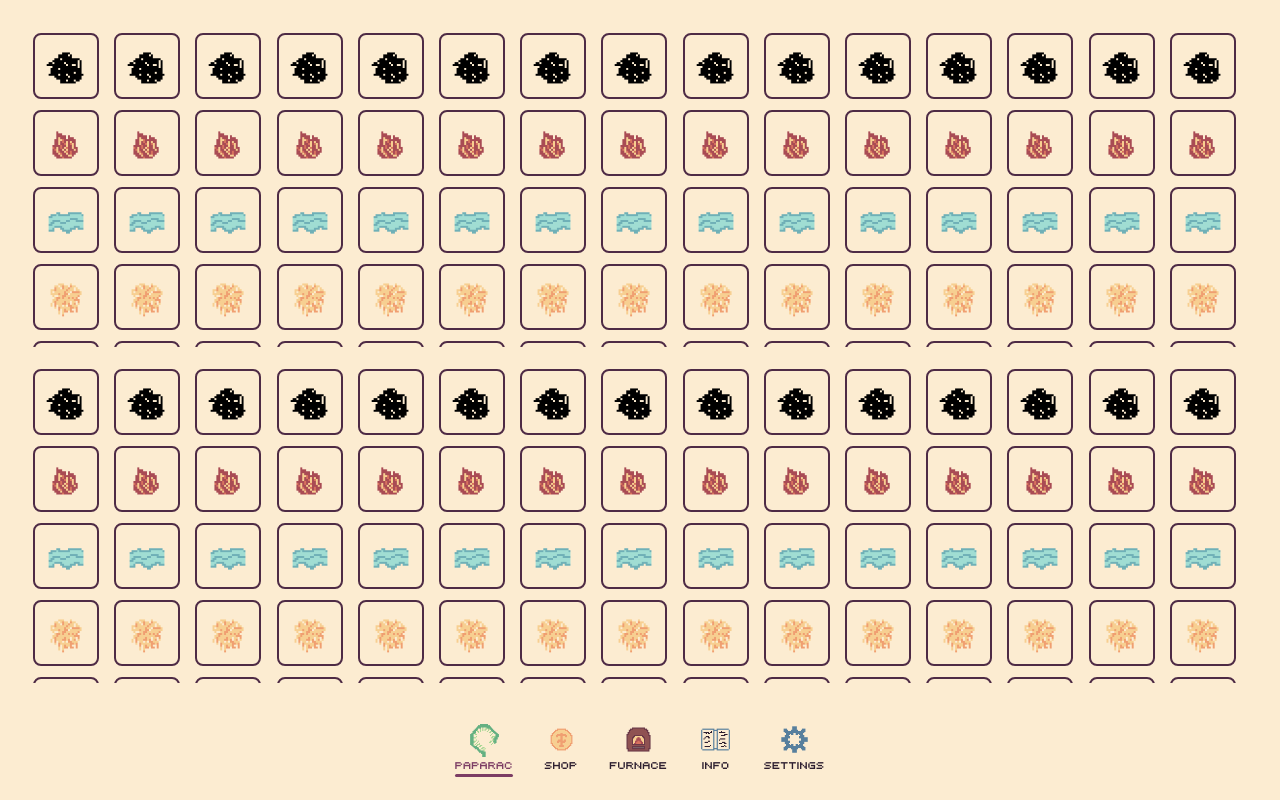
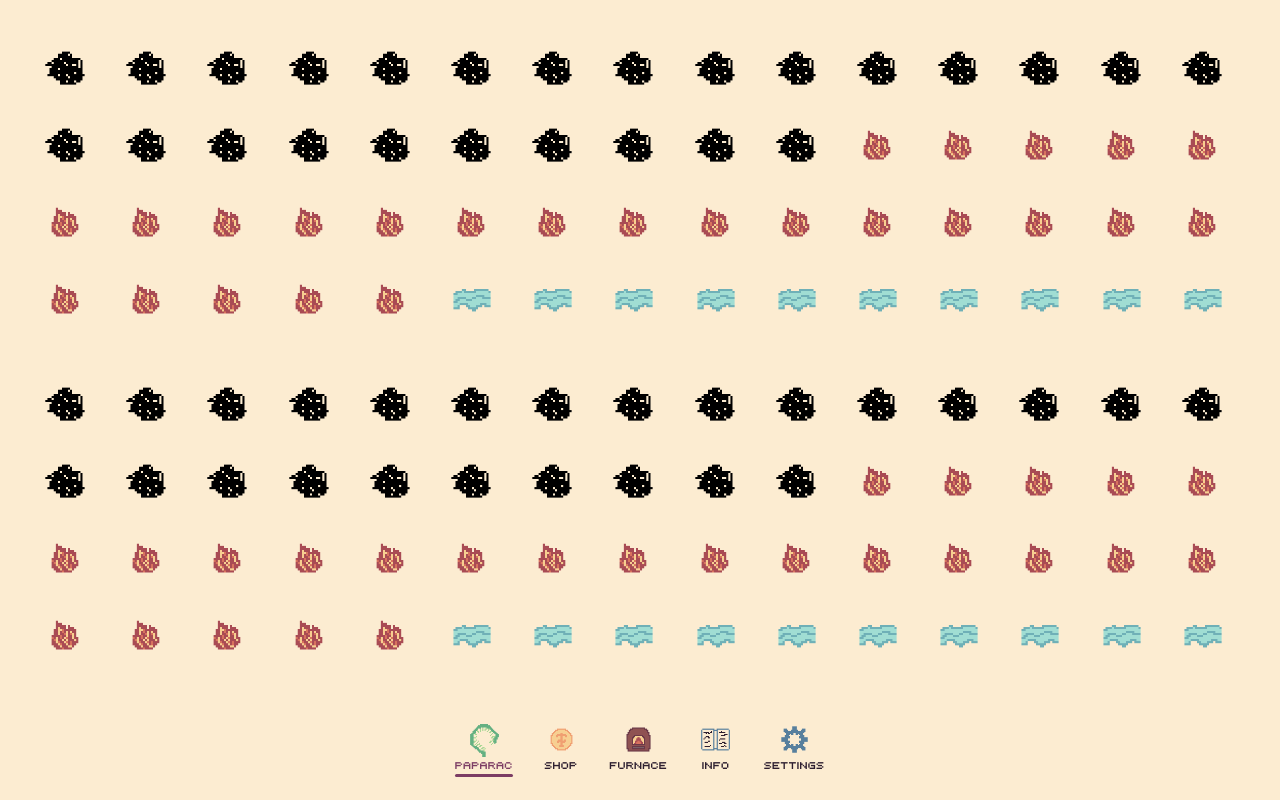
Before and after one commit to dzumita/paparac_kvetka_old, a Vue app: page / in a window 1280 px wide. Built offline with nearby package versions, Linux system fonts and the light colour scheme.

Commit message:
Little change

```diff
--- a/src/assets/styleGuide.css
+++ b/src/assets/styleGuide.css
@@ -41,6 +41,9 @@
   --zIndexLevel2: 100;
   --zIndexLevel1: 10;
   --zIndexLevel0: 0;
+
+  /*~~~ObjectLibrary~~~*/
+  --objectIconSize: 3rem;
 }
 
 *::selection {
--- a/src/components/AppObject.vue
+++ b/src/components/AppObject.vue
@@ -22,11 +22,8 @@ export default {
 
 <style scoped>
   .object {
-    border:        2px solid var(--border);
-    border-radius: var(--borderRadius);
-
-    width:  3rem;
-    height: 3rem;
+    width:  var(--objectIconSize);
+    height: var(--objectIconSize);
 
     overflow: hidden;
   }
--- a/src/components/AppObjectLibrary.vue
+++ b/src/components/AppObjectLibrary.vue
@@ -17,7 +17,7 @@ export default {
   name: 'AppObjectLibrary',
   components: { AppObject },
   data () {
-    return { elements: 15 }
+    return { elements: 25 }
   }
 }
 </script>
@@ -37,8 +37,8 @@ export default {
     padding-right: var(--padding);
 
     display:               grid;
-    grid-template-columns: repeat(auto-fill, 3rem);
-    grid-template-rows:    repeat(auto-fill, 3rem);
+    grid-template-columns: repeat(auto-fill, var(--objectIconSize));
+    grid-template-rows:    repeat(auto-fill, var(--objectIconSize));
     grid-gap:              var(--padding);
     place-content:         space-between;
 
```
